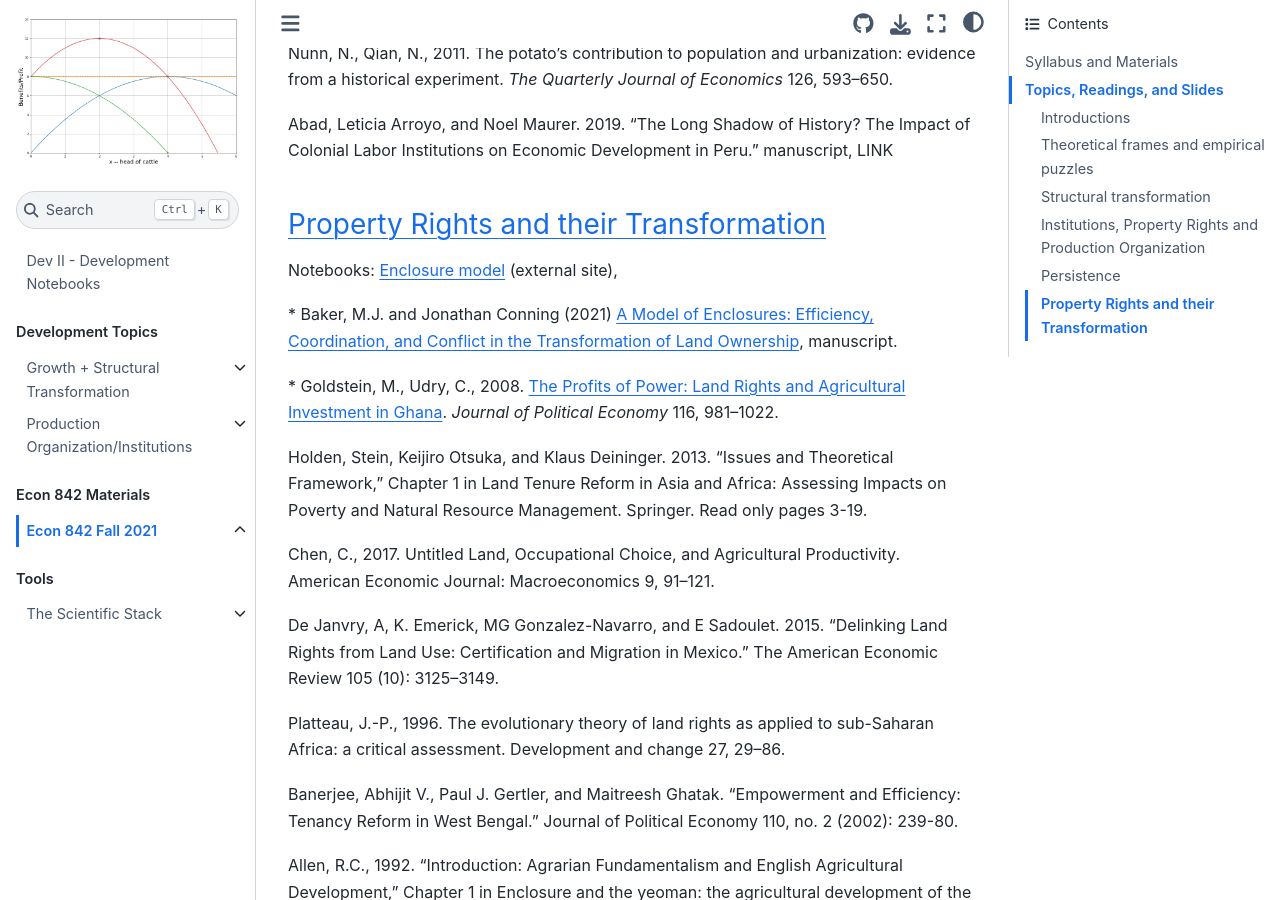
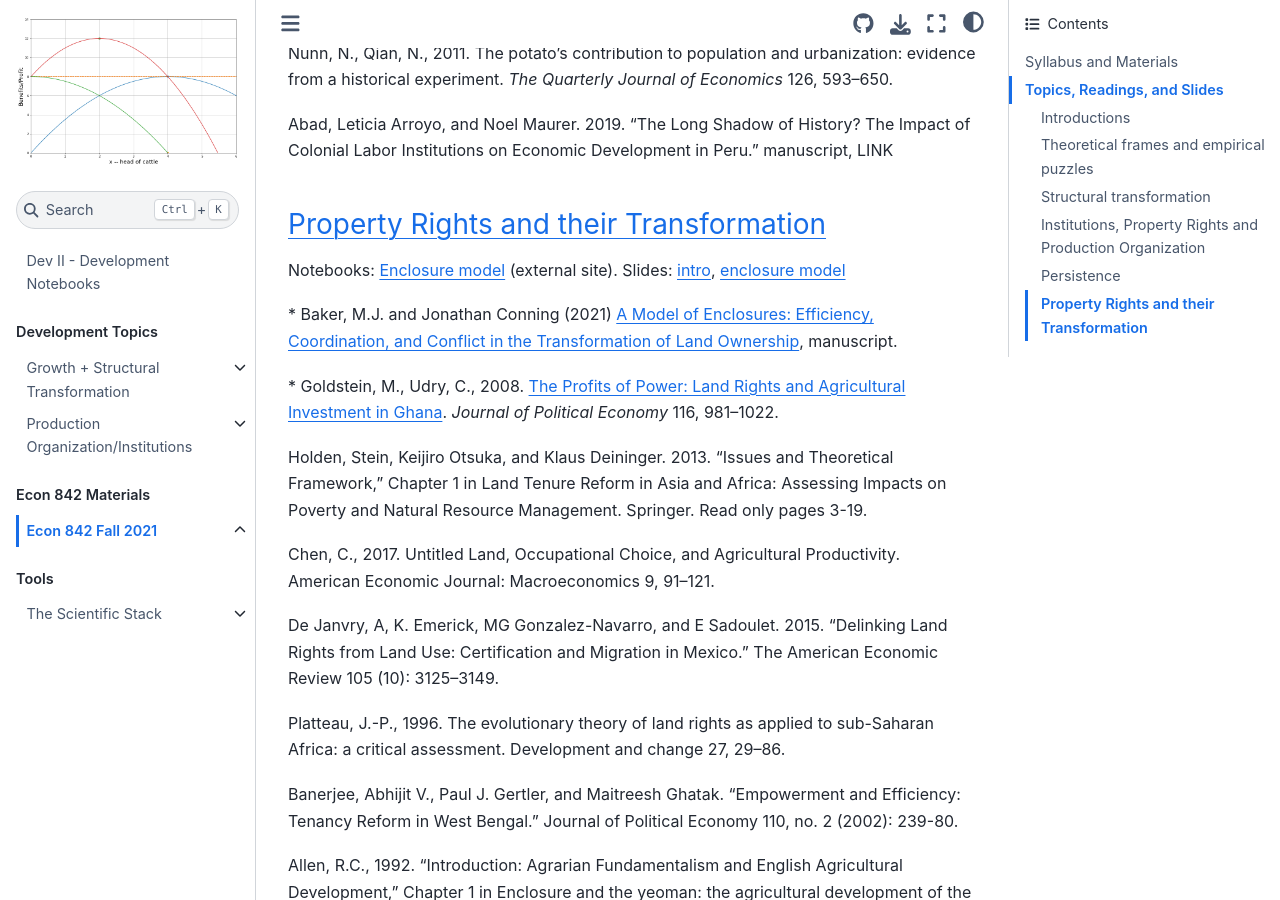
Before and after one commit to jhconning/DevII, a Jupyter Book: the page built from course/classf21.md, in a window 1280 px wide and 900 px high, scrolled down 3024 px. Built offline with Jupyter Book 1.0.4 settings and Sphinx 7.4.7 and the Sphinx Book theme 1.1.4, drawn with Linux system fonts in a browser that asks for light colours; pages that are not in the unit, such as notebooks, are missing from menus.

Commit message:
10/7 slides

```diff
--- a/course/classf21.md
+++ b/course/classf21.md
@@ -89,7 +89,8 @@
 
 ### Property Rights and their Transformation
 
-Notebooks: [Enclosure model](https://jhconning.github.io/enclosure_book/content.html) (external site),
+Notebooks: [Enclosure model](https://jhconning.github.io/enclosure_book/content.html) (external site).
+Slides: [intro](https://drive.google.com/file/d/1G1sTUWV_4lWz7yKdM3e79erywCa53Wls/view?usp=sharing), [enclosure model](https://drive.google.com/file/d/1GIMx53evmGjU17xgbmvskk6acBDvXgR7/view?usp=sharing)
 
 \* Baker, M.J. and Jonathan Conning (2021) [A Model of Enclosures: Efficiency, Coordination, and Conflict in the Transformation of Land Ownership](https://drive.google.com/file/d/1yhsnk94RIJL5HRMQLJy5nqQD-rApiVzw/view?usp=sharing), manuscript.
 
```
